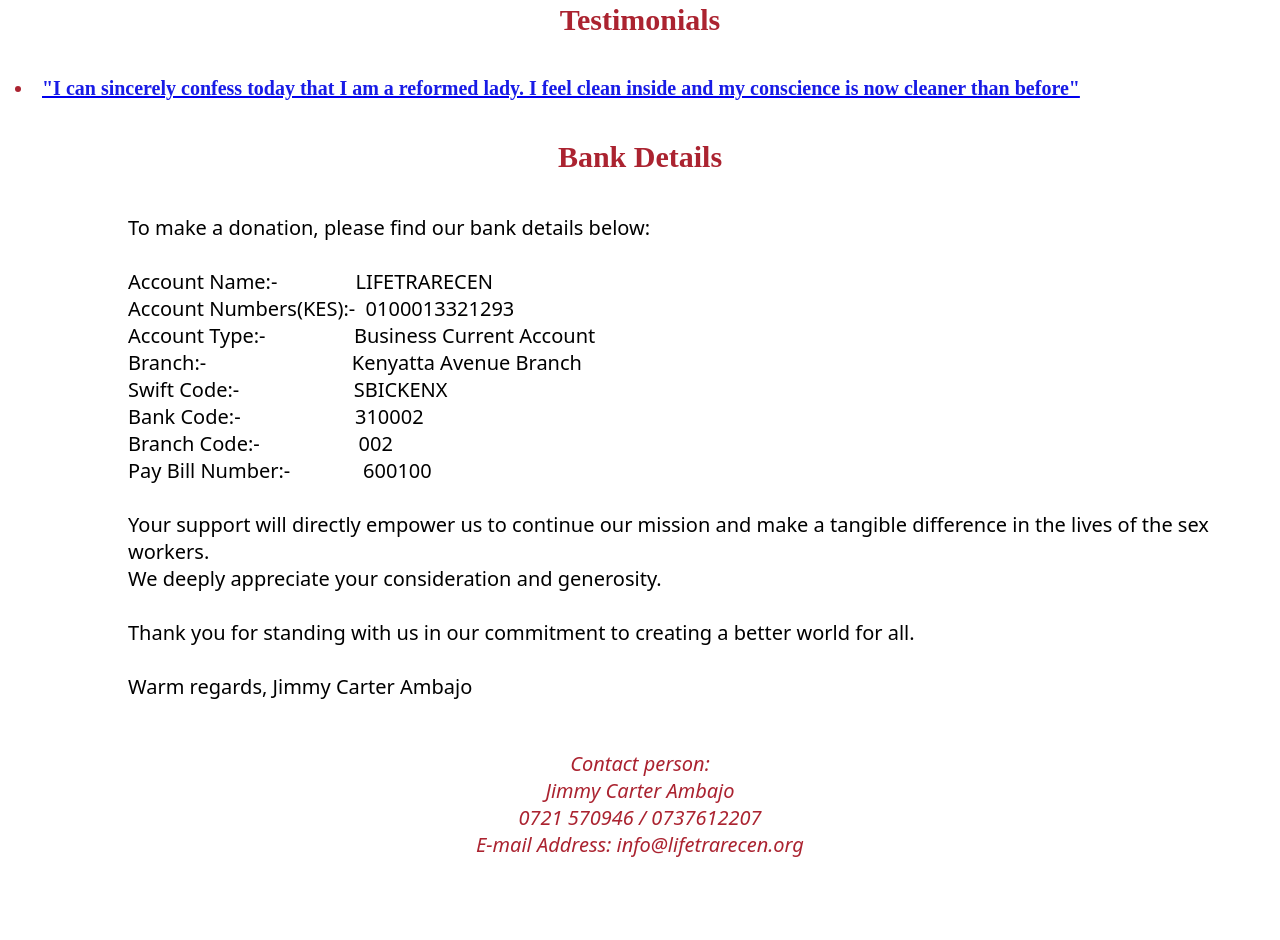
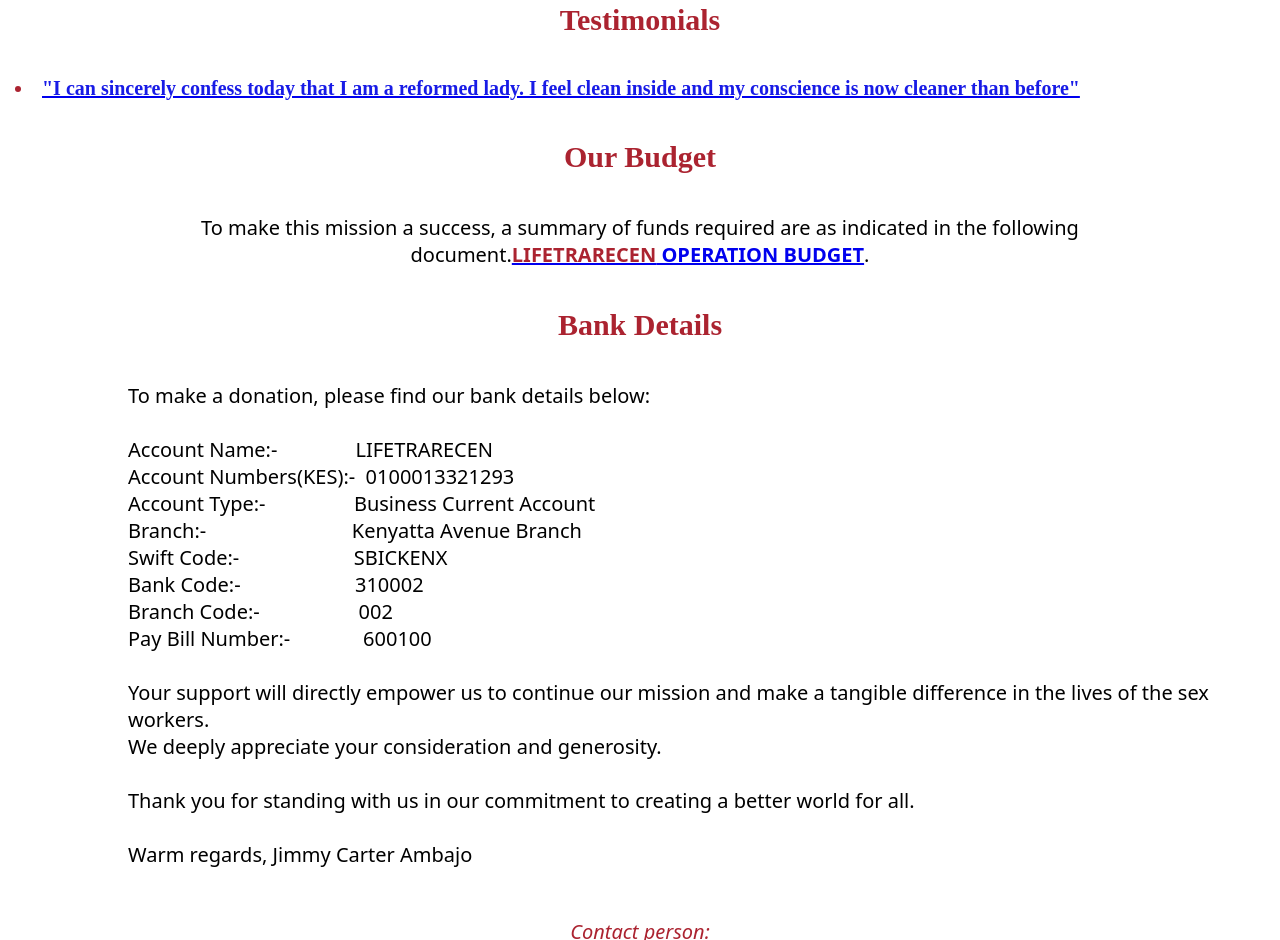
Before and after one commit to lifetrarecen/webpage, a plain HTML site: page index.html in a window 1280 px wide. Shown: the part 3637-4577 px from the top of the page. Drawn offline with Linux system fonts and the light colour scheme.

Commit message:
Update index.html

```diff
--- a/index.html
+++ b/index.html
@@ -86,6 +86,10 @@
         <li><a href="LIFE TRA-RE.pdf"><strong class="blue">"I can sincerely confess today that I am a reformed lady. I feel clean inside and my conscience is now cleaner than before"</strong></a></li>
       </p>
     </main>
+    <h2 class="mini-title">Our Budget</h2>
+    <p class="body">
+      To make this mission a success, a summary of funds required are as indicated in the following document.<strong class="blue"><a href="LIFE TRARECEN BUDGET.pdf"><strong class="red" >LIFETRARECEN</strong> OPERATION BUDGET</a></strong>.
+    </p>
     <h2 class="mini-title">Bank Details</h2>
     <p class="bank-dets">
       To make a donation, please find our bank details below: </br></br>
```
